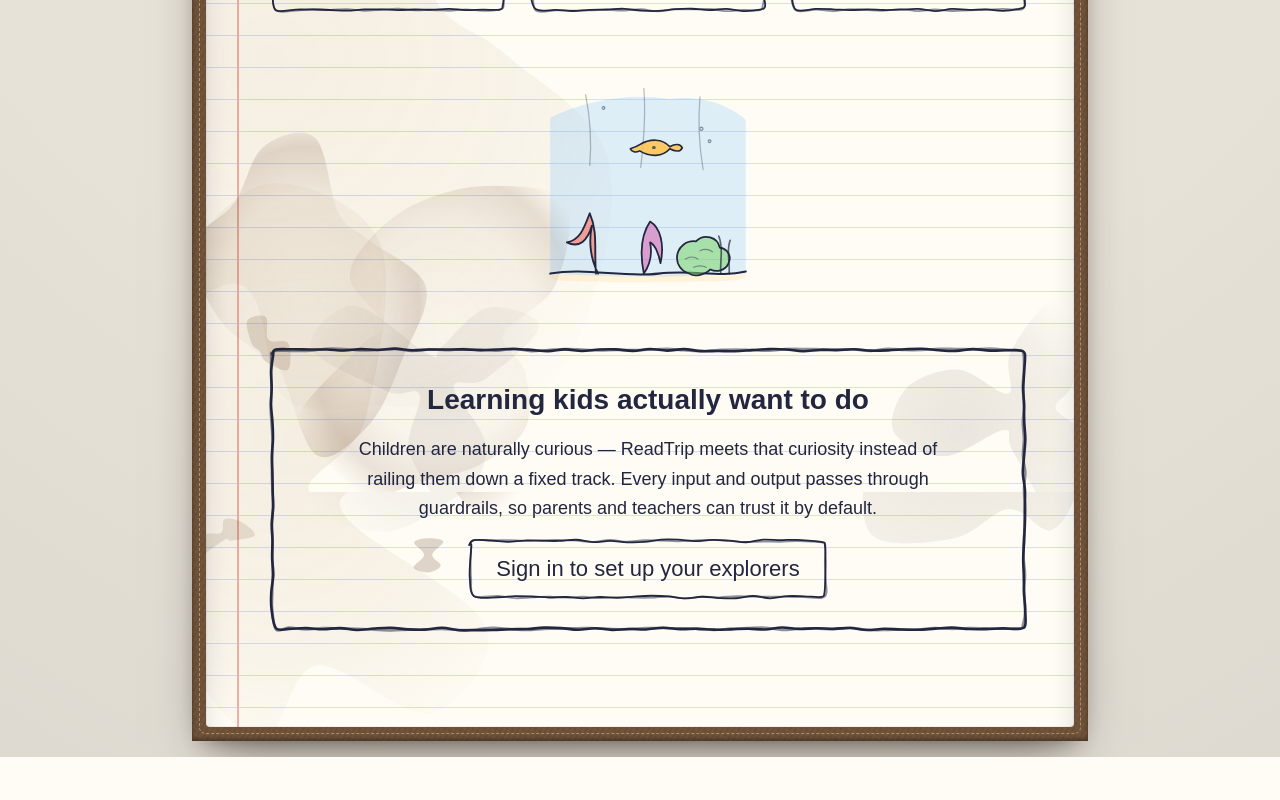
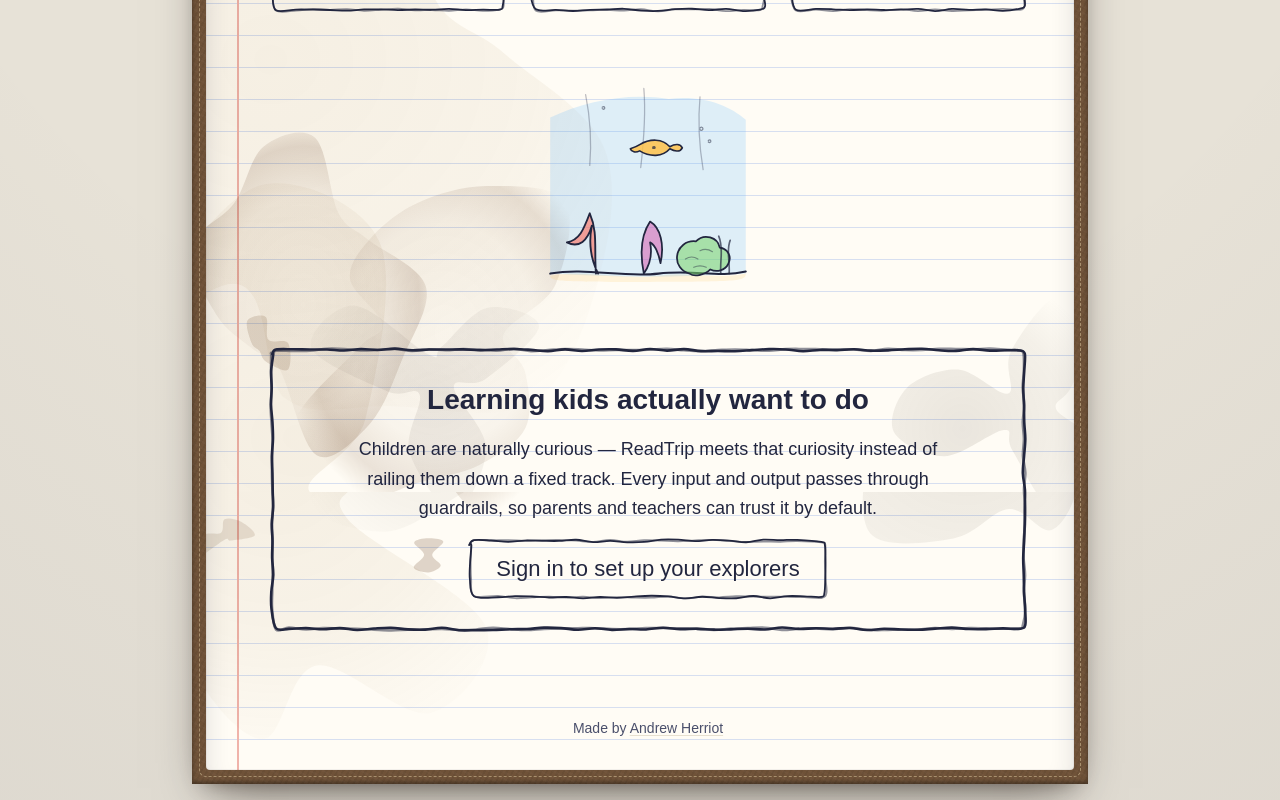
Before and after one commit to aherriot/readtrip, a Next.js app: page / in a window 1280 px wide. Shown: the part 1274-2074 px from the top of the page. Before the commit the page ends 2031 px from the top, so only its background shows below. Built offline with nearby package versions, Linux system fonts and the light colour scheme; no server answers; a web font is replaced by a local one.

Commit message:
feat(layout): add footer credit link to JournalSheet (#101)
Every top-level route wraps in JournalSheet, so a footer added there
appears on each page, inside the paper, without touching individual
routes.

```diff
--- a/components/layout/JournalSheet.tsx
+++ b/components/layout/JournalSheet.tsx
@@ -2,6 +2,8 @@
 import { cn } from "@/lib/ui/cn";
 import { PaperStains } from "./paper/PaperStains";
 import { StainSeedProvider } from "./paper/StainSeed";
+
+const REPO_URL = "https://github.com/aherriot/readtrip";
 
 /**
  * The "open field journal on a desk" page frame — three stacked layers:
@@ -49,6 +51,19 @@
             >
               {children}
             </div>
+            <footer className="mt-auto pt-6 text-center">
+              <p className="font-body text-xs text-surface-ink-soft">
+                Made by{" "}
+                <a
+                  href={REPO_URL}
+                  target="_blank"
+                  rel="noopener noreferrer"
+                  className="underline decoration-surface-rule underline-offset-2 hover:text-surface-ink"
+                >
+                  Andrew Herriot
+                </a>
+              </p>
+            </footer>
           </main>
         </div>
       </div>
```
